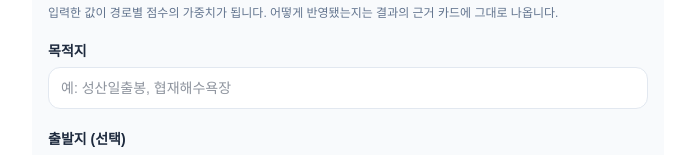
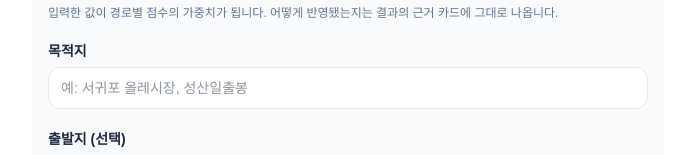
Before and after one commit to hnneul/gilansim, a Next.js app: page / in a window 1280 px wide. Shown: the part 129-284 px from the top of the page, without its empty margins (292-987 px from the left). Built offline with nearby package versions, Linux system fonts and the light colour scheme.

Commit message:
fix: 목적지 예시 설명 변경

```diff
--- a/app/page.tsx
+++ b/app/page.tsx
@@ -73,7 +73,7 @@ export default function Home() {
           <input
             value={destination}
             onChange={(e) => setDestination(e.target.value)}
-            placeholder="예: 성산일출봉, 협재해수욕장"
+            placeholder="예: 서귀포 올레시장, 성산일출봉"
             className="w-full rounded-xl border border-slate-200 bg-white px-3 py-2.5 text-sm text-slate-800"
           />
         </label>
```
